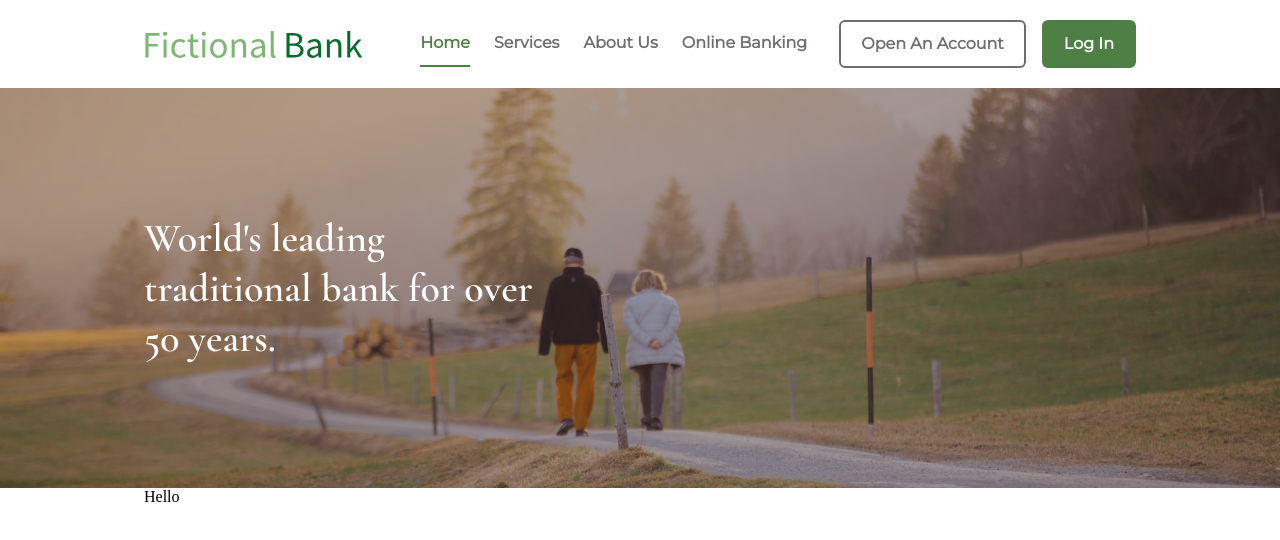
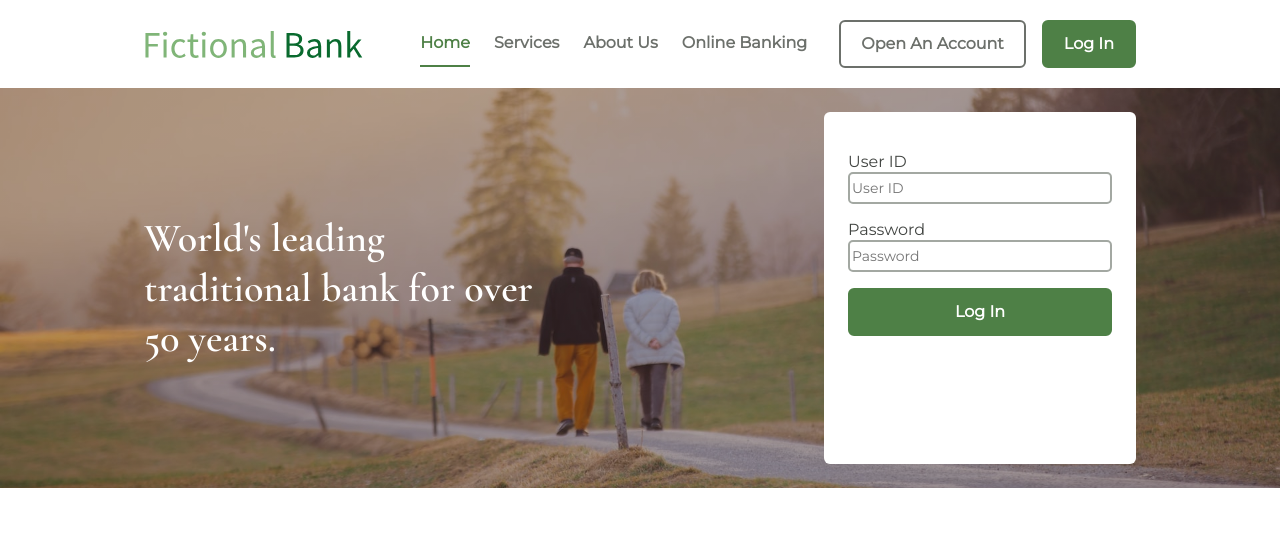
Before and after one commit to Julianne-Adams-Web-Solutions/fictional-bank-website, a Next.js app: page / in a window 1280 px wide. Shown: the top 540 px of the page. Built offline with nearby package versions, Linux system fonts and the light colour scheme.

Commit message:
Start: hero login form implementation

```diff
--- a/src/app/_components/Button/Button.tsx
+++ b/src/app/_components/Button/Button.tsx
@@ -1,5 +1,6 @@
 export type ButtonStyle = "solid" | "outline" | "light" | "ghost";
 export type ButtonColor = "primary" | "secondary" | "neutral";
+export type ButtonWidth = "normal" | "wide";
 
 /**
  * A simple button component.
@@ -16,16 +17,18 @@ const Button = ({
   type,
   buttonStyle,
   color,
+  width = "normal",
   children,
 }: {
   type: string;
   buttonStyle: ButtonStyle;
   color: ButtonColor;
+  width: ButtonWidth | undefined;
   children: React.ReactNode;
 }) => (
   <button
     type={type === "submit" ? "submit" : "button"}
-    className={`button ${buttonStyle} ${color}`}
+    className={`button ${buttonStyle} ${color} ${width}`}
   >
     {children}
   </button>
--- /dev/null
+++ b/src/app/_components/Forms/TextInput/TextInput.tsx
@@ -0,0 +1,19 @@
+"use client";
+
+import { useField } from "formik";
+
+const TextInput = ({ label, ...props }: any) => {
+  const [field, meta] = useField(props);
+
+  return (
+    <div className="text-input-container">
+      <label htmlFor={props.id || props.name} className="text-input-label">
+        {label}
+      </label>
+      <input {...field} {...props} className="text-input" />
+      {meta.touched && meta.error ? <div>{meta.error}</div> : null}
+    </div>
+  );
+};
+
+export default TextInput;
--- a/src/app/_components/Hero/Hero.tsx
+++ b/src/app/_components/Hero/Hero.tsx
@@ -1,5 +1,6 @@
 import Image from "next/image";
 import heroImage from "../../_public/images/hero.jpg";
+import LoginForm from "./LoginForm/LoginForm";
 
 const Hero = () => (
   <div className="hero">
@@ -17,6 +18,9 @@ const Hero = () => (
       <h1 className="hero-text">
         World&apos;s leading traditional bank for over 50 years.
       </h1>
+      <div className="login-form-container">
+        <LoginForm />
+      </div>
     </div>
   </div>
 );
--- /dev/null
+++ b/src/app/_components/Hero/LoginForm/LoginForm.tsx
@@ -0,0 +1,39 @@
+"use client";
+
+import { Form, Formik } from "formik";
+import TextInput from "@/app/_components/Forms/TextInput/TextInput";
+import Button from "@/app/_components/Button/Button";
+
+const LoginForm = () => (
+  <Formik
+    initialValues={{
+      userid: "",
+    }}
+    onSubmit={(values, { setSubmitting }) => {
+      setTimeout(() => {
+        alert(JSON.stringify(values, null, 2));
+        setSubmitting(false);
+      }, 400);
+    }}
+  >
+    <Form className="hero-login">
+      <TextInput
+        label="User ID"
+        name="userid"
+        type="text"
+        placeholder="User ID"
+      />
+      <TextInput
+        label="Password"
+        name="password"
+        type="password"
+        placeholder="Password"
+      />
+      <Button buttonStyle="solid" color="primary" width="wide" type="submit">
+        Log In
+      </Button>
+    </Form>
+  </Formik>
+);
+
+export default LoginForm;
--- a/src/app/_components/Navbar/Navbar.tsx
+++ b/src/app/_components/Navbar/Navbar.tsx
@@ -13,12 +13,22 @@ const Navbar = () => (
       </div>
       <div className="navbar__button-container">
         <Link href="/open-account">
-          <Button type="button" buttonStyle="outline" color="neutral">
+          <Button
+            type="button"
+            buttonStyle="outline"
+            color="neutral"
+            width="normal"
+          >
             Open An Account
           </Button>
         </Link>
         <Link href="/login">
-          <Button type="button" buttonStyle="solid" color="primary">
+          <Button
+            type="button"
+            buttonStyle="solid"
+            color="primary"
+            width="normal"
+          >
             Log In
           </Button>
         </Link>
--- a/src/app/_scss/components/_button.scss
+++ b/src/app/_scss/components/_button.scss
@@ -36,4 +36,8 @@
       color: map-get(theme.$colors, 'neutral', 'white');
     }
   }
+
+  &.wide {
+    width: 100%;
+  }
 }
--- a/src/app/_scss/components/_hero.scss
+++ b/src/app/_scss/components/_hero.scss
@@ -42,8 +42,25 @@
 }
 
 .hero-text {
-  position: absolute;
   z-index: 2;
   width: 392px;
   color: map-get(theme.$colors, 'neutral', 'white');
 }
+
+.login-form-container {
+  z-index: 2;
+  width: 312px;
+  height: 352px;
+  padding: 40px 24px 40px 24px;
+  border: 0px solid white;
+  border-radius: 6px;
+  background-color: map-get(theme.$colors, 'neutral', 'white');
+}
+
+.hero-login {
+  display: flex;
+  flex-flow: column nowrap;
+  gap: 16px;
+  width: 100%;
+  height: 100%;
+}
--- a/src/app/_scss/layout/_forms.scss
+++ b/src/app/_scss/layout/_forms.scss
@@ -0,0 +1,20 @@
+@use '../themes/default' as theme;
+@import '../base/typography';
+
+.text-input-container {
+  display: flex;
+  flex-flow: column nowrap;
+}
+
+.text-input-label {
+  @extend .l1-r;
+  color: map-get(theme.$colors, 'neutral', '700');
+}
+
+.text-input {
+  @extend .p2-r;
+  height: 32px;
+  border: 2px solid map-get(theme.$colors, 'neutral', '300');
+  border-radius: 5px;
+  outline-color: map-get(theme.$colors, 'neutral', '300');
+}
--- a/src/app/page.tsx
+++ b/src/app/page.tsx
@@ -1,10 +1,5 @@
 import Hero from "@/app/_components/Hero/Hero";
 
-const Home = () => (
-  <>
-    <Hero />
-    <main>Hello</main>
-  </>
-);
+const Home = () => <Hero />;
 
 export default Home;
```
Also changed, not shown: .eslintrc.json, 2 other files (tests, documents, lock files or other folders).
